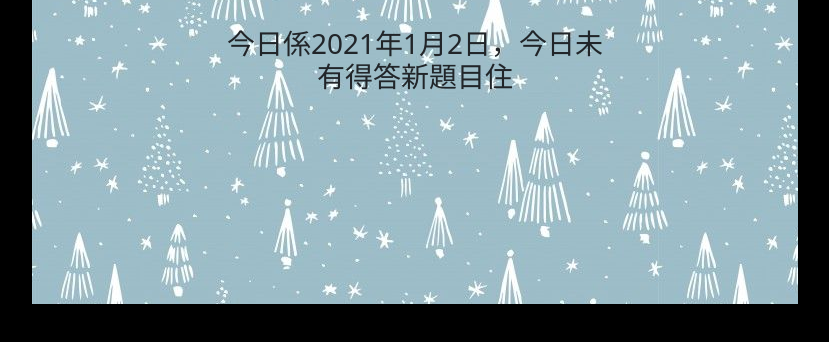
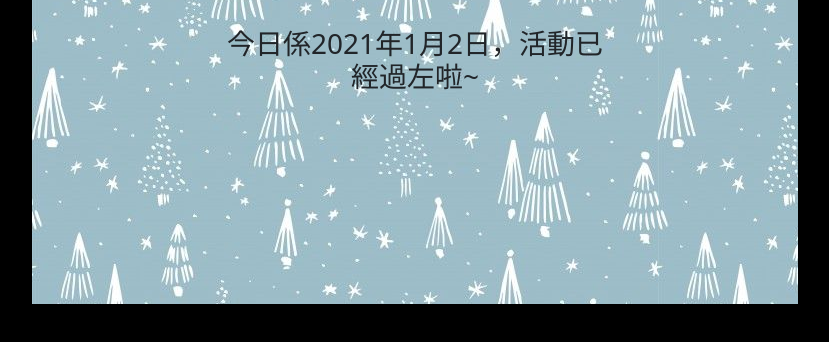
Before and after one commit to Iamwaishing/2020-Christmas, a plain HTML site: page index.html in a window 1280 px wide. Shown: the part 332-674 px from the top of the page, without its empty margins (225-1054 px from the left). Drawn offline with nearby package versions, Linux system fonts and the light colour scheme.

Commit message:
02 Jan 2020 - change the date validate

```diff
--- a/index.html
+++ b/index.html
@@ -356,7 +356,7 @@
 		var getMonth = moment().month()+1;
 		var getDate = moment().date();
 		document.getElementById("todayDate").innerHTML = getYear+"年"+getMonth+"月"+getDate+"日";
-
+		console.log(getYear);
 		if (getYear == 2020 && getMonth == 12 && getDate == 23) {
 			document.getElementById("todayQuiz").innerHTML = "，可以答12月24日嘅題目";
 		} else if (getYear == 2020 && getMonth == 12 && getDate == 24) {
@@ -364,7 +364,7 @@
 		} else if (getYear == 2020 && getMonth == 12 && (getDate == 26 || getDate == 27)) {
 			document.getElementById("todayQuiz").innerHTML = "，可以答12月27日嘅題目";
 		} else {
-			if (getYear >= 2020 && getMonth >= 12 && getDate >= 28) {
+			if (getYear >= 2020 && getMonth >= 12 && getDate >= 28 || getYear >= 2021) {
 				document.getElementById("todayQuiz").innerHTML = "，活動已經過左啦~";
 			} else {
 				document.getElementById("todayQuiz").innerHTML = "，今日未有得答新題目住";
@@ -373,13 +373,13 @@
 	/** End of Moment count time JS **/
 
 	/** Start of change button state JS **/
-		if (now.date() >= 23) {
+		if (now.date() >= 23 || getYear >= 2021) {
 			document.getElementById('24btn').disabled = false;
 		}
-		if (now.date() >= 24) {
+		if (now.date() >= 24 || getYear >= 2021) {
 			document.getElementById('25btn').disabled = false;
 		}
-		if (now.date() >= 26) {
+		if (now.date() >= 26 || getYear >= 2021) {
 			document.getElementById('27btn').disabled = false;
 		}
 	/** End of change button state JS **/
```
